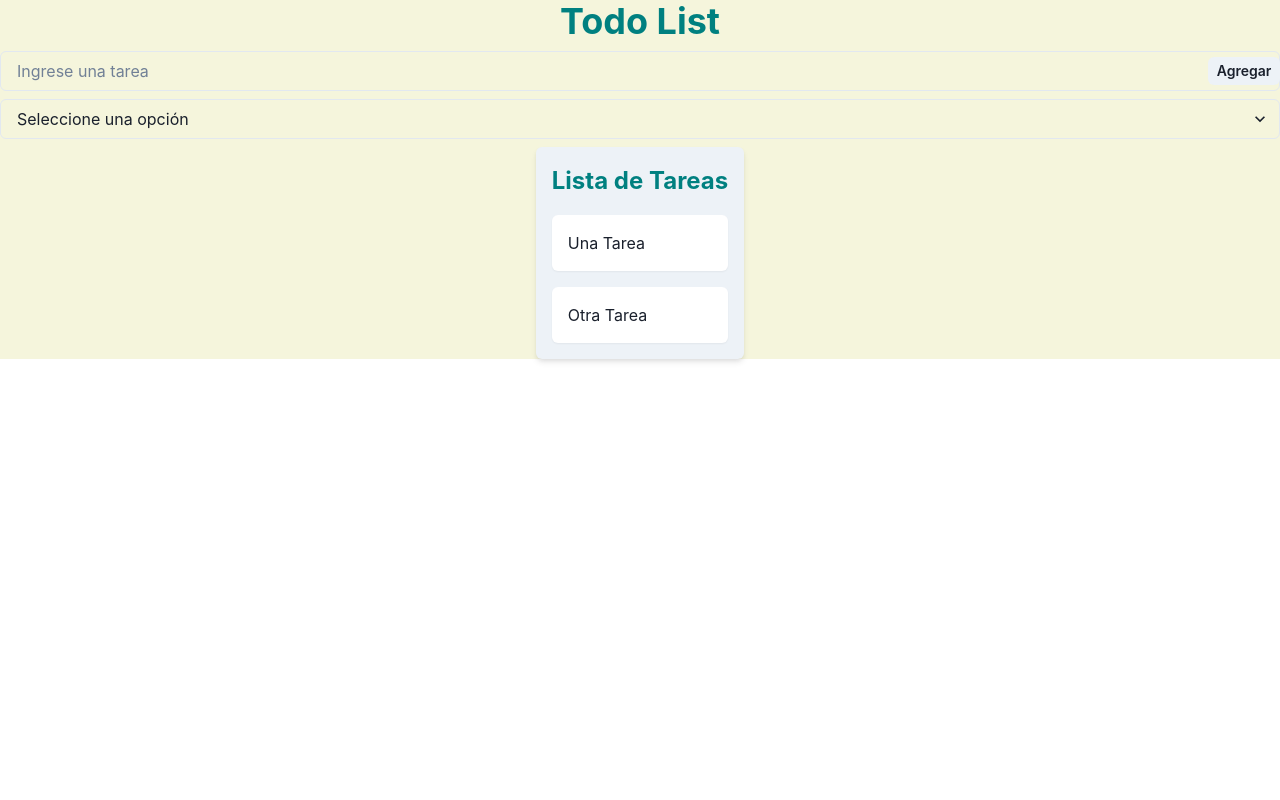
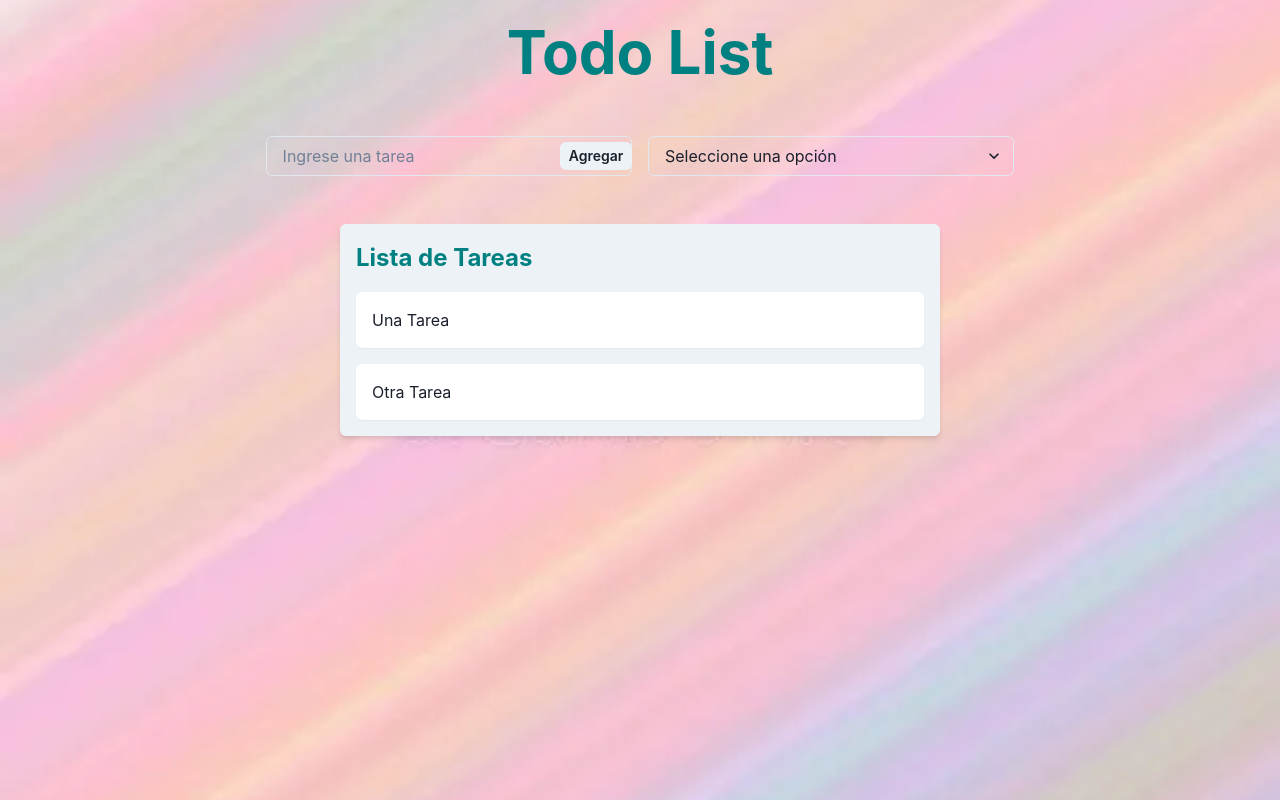
Before and after one commit to Natalia-Schwindt/todolist, a React (Vite) app: page / in a window 1280 px wide. Built offline with nearby package versions, Linux system fonts and the light colour scheme.

Commit message:
mejorando los estilos

```diff
--- a/src/App.jsx
+++ b/src/App.jsx
@@ -1,16 +1,24 @@
 // import { Fa42Group } from "react-icons/fa6";
-import { ChakraProvider, VStack } from '@chakra-ui/react';
-import TodoList from './components/TodoList';
+import { ChakraProvider, VStack, Box } from "@chakra-ui/react";
+import TodoList from "./components/TodoList";
+import fondo from "./assets/fondo.webp";
 
 function App() {
-
   return (
     <ChakraProvider>
-      <VStack>
-        <TodoList />
-      </VStack>
+      <Box
+        bgImage={`url(${fondo})`}
+        bgSize="cover"
+        bgPosition="center"
+        bgRepeat="no-repeat"
+        minH="100vh"
+      >
+        <VStack>
+          <TodoList />
+        </VStack>
+      </Box>
     </ChakraProvider>
   );
 }
 
-export default App
+export default App;
--- a/src/components/FilterTask.jsx
+++ b/src/components/FilterTask.jsx
@@ -2,7 +2,7 @@ import { Select } from "@chakra-ui/react";
 
 const FilterTask = () => {
   return (
-    <Select placeholder="Seleccione una opción">
+    <Select w="100%" placeholder="Seleccione una opción">
       <option value="todas">Todas</option>
       <option value="completas">Completas</option>
       <option value="incompletas">Incompletas</option>
--- a/src/components/InputTask.jsx
+++ b/src/components/InputTask.jsx
@@ -2,12 +2,11 @@ import { Button, Input, InputGroup, InputRightElement } from "@chakra-ui/react";
 import { useState } from "react";
 
 const InputTask = () => {
-
      const [show, setShow] = useState(false);
      const handleClick = () => setShow(!show);
 
     return (
-      <InputGroup size="md">
+      <InputGroup size="md"  w="100%">
         <Input
           pr="4.5rem"
           type={"text"}
--- a/src/components/TodoList.jsx
+++ b/src/components/TodoList.jsx
@@ -1,14 +1,23 @@
-import { Box, VStack, Text, Heading } from "@chakra-ui/react";
+import { Box, VStack, HStack, Text, Heading } from "@chakra-ui/react";
 import InputTask from "./InputTask";
 import FilterTask from "./FilterTask";
 
 const TodoList = () => {
   return (
-    <VStack bg='beige' w='100%' h='100%'>
-      <Heading color="teal">Todo List</Heading>
-      <InputTask />
-      <FilterTask />
-      <Box bg="gray.100" p={4} borderRadius="md" shadow="md">
+    <VStack minH="100vh" w="100%" spacing={12} p={4}>
+      <Heading as="h1" fontSize="6xl" color="teal" textAlign="center">Todo List</Heading>
+      <HStack spacing={4} w="60%" justifyContent="center">
+        <InputTask />
+        <FilterTask />
+      </HStack>
+      <Box
+        bg="gray.100"
+        p={4}
+        borderRadius="md"
+        shadow="md"
+        w="100%"
+        maxW="600px"
+      >
         <Text fontSize="2xl" fontWeight="bold" mb={4} color="teal">
           Lista de Tareas
         </Text>
```
Also changed, not shown: src/assets/fondo.webp (added).
